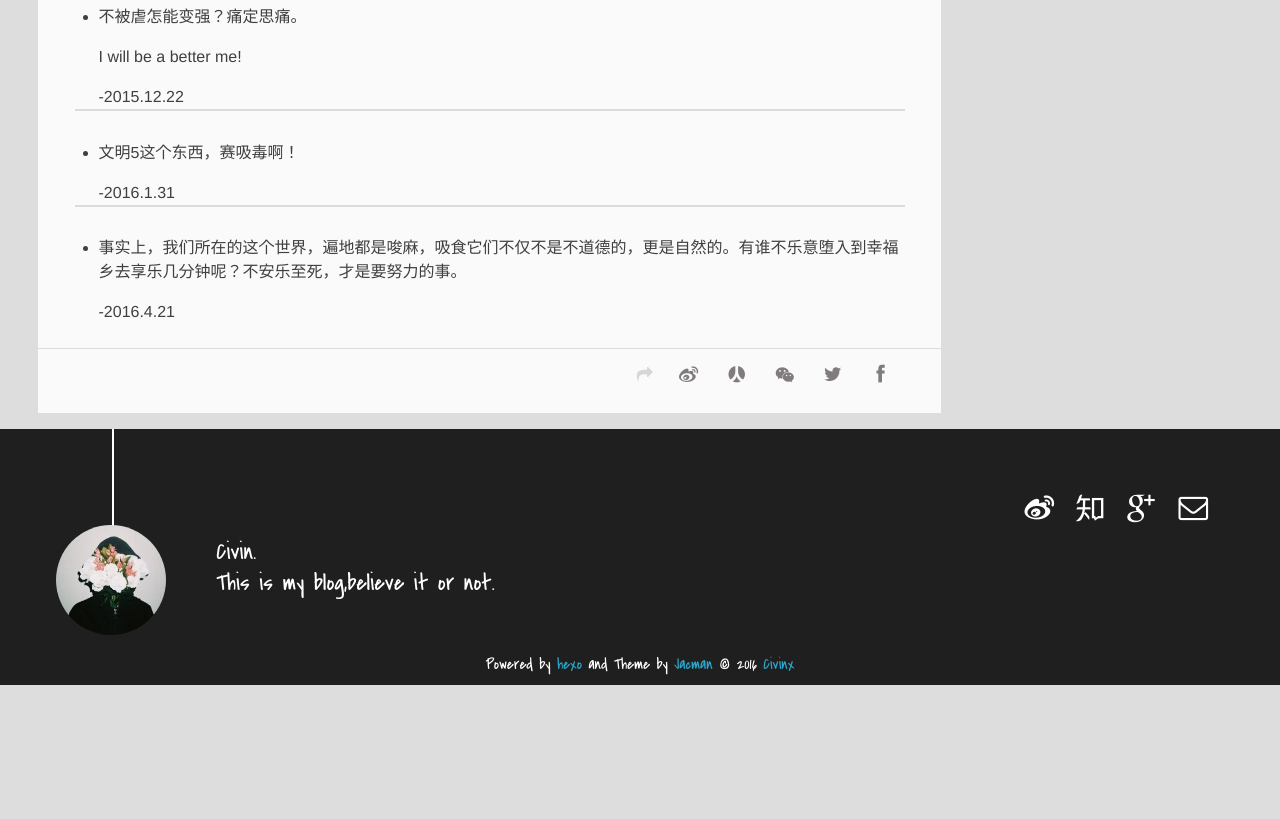
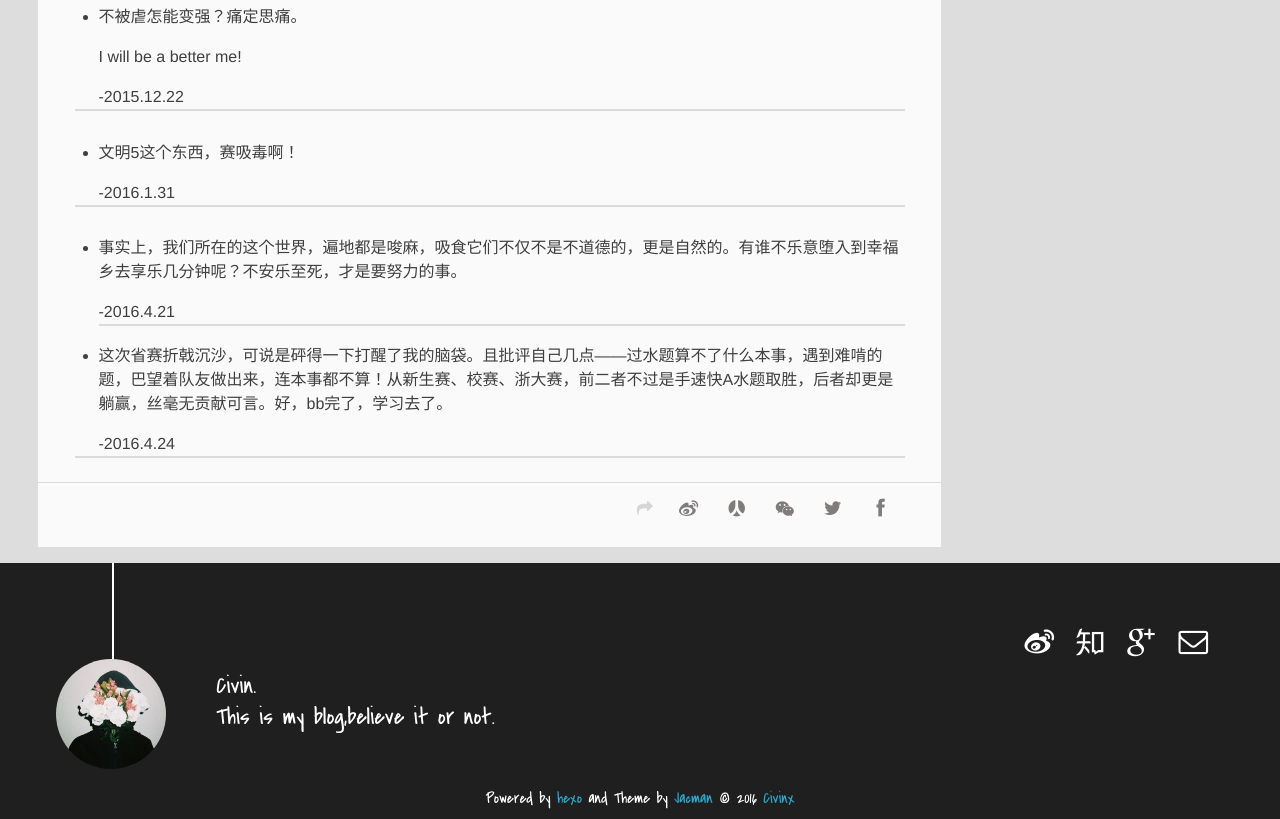
Before and after one commit to civinx/civinx.github.io, a plain HTML site: page 2015/11/06/杂碎/index.html in a window 1280 px wide. Shown: the part 1281-2100 px from the top of the page. Before the commit the page ends 1966 px from the top, so only its background shows below. Drawn offline with nearby package versions, Linux system fonts and the light colour scheme; some packages are replaced by stand-ins of ours; a script that the page names is missing.

Commit message:
Site updated: 2016-04-24 09:13:18

```diff
--- a/2015/11/06/杂碎/index.html
+++ b/2015/11/06/杂碎/index.html
@@ -17,7 +17,7 @@
 <meta property="og:url" content="http://yoursite.com/2015/11/06/杂碎/index.html">
 <meta property="og:site_name" content="Civinx">
 <meta property="og:description" content="这里是我每日的杂碎。">
-<meta property="og:updated_time" content="2016-04-21T09:51:37.000Z">
+<meta property="og:updated_time" content="2016-04-24T01:12:58.000Z">
 <meta name="twitter:card" content="summary">
 <meta name="twitter:title" content="杂碎">
 <meta name="twitter:description" content="这里是我每日的杂碎。">
@@ -142,8 +142,11 @@
 </ul>
 <hr>
 <ul>
-<li><p>事实上，我们所在的这个世界，遍地都是唆麻，吸食它们不仅不是不道德的，更是自然的。有谁不乐意堕入到幸福乡去享乐几分钟呢？不安乐至死，才是要努力的事。<br></p><p>-2016.4.21</p></li>
+<li><p>事实上，我们所在的这个世界，遍地都是唆麻，吸食它们不仅不是不道德的，更是自然的。有谁不乐意堕入到幸福乡去享乐几分钟呢？不安乐至死，才是要努力的事。<br></p><p>-2016.4.21<hr>
+</p></li>
+<li><p>这次省赛折戟沉沙，可说是砰得一下打醒了我的脑袋。且批评自己几点——过水题算不了什么本事，遇到难啃的题，巴望着队友做出来，连本事都不算！从新生赛、校赛、浙大赛，前二者不过是手速快A水题取胜，后者却更是躺赢，丝毫无贡献可言。好，bb完了，学习去了。<br></p><p>-2016.4.24</p></li>
 </ul>
+<hr>
 
 	</div>
 		<footer class="article-footer clearfix">
```
Also changed, not shown: atom.xml (+6 -3 lines).
